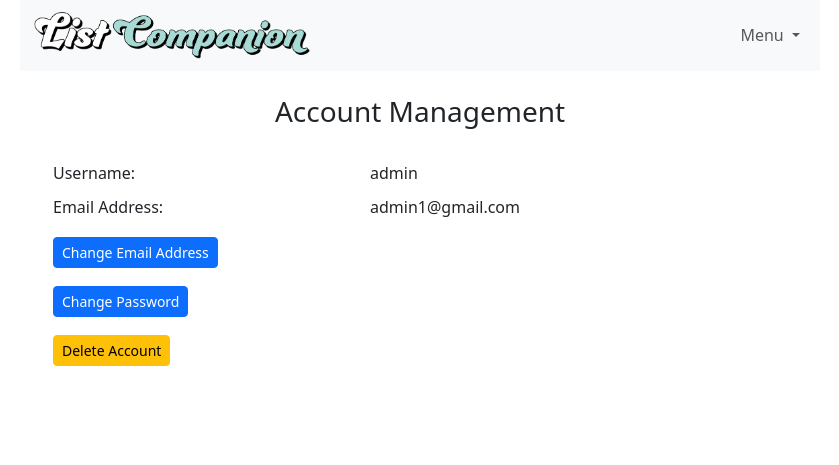
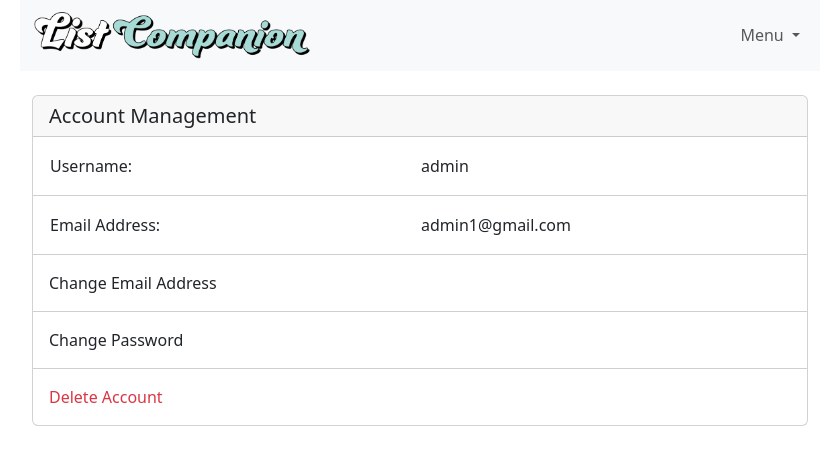
Before and after one commit to house3119/list_companion, a Django app: page /account in a window 1280 px wide. Shown: the top 465 px of the page, without its empty margins (220-1059 px from the left). Run offline with Django 4.2, Linux system fonts and the light colour scheme; a user stored in the database is signed in; data comes from the database, SQL or seed files in the repository; both versions use the stored data as it was after the commit.

Commit message:
moar progres

```diff
--- a/list_companion/static/list_companion/styles.css
+++ b/list_companion/static/list_companion/styles.css
@@ -2,6 +2,27 @@
 body {
     max-width: 800px;
     margin: auto;
+}
+
+.account-card-1 {
+    border-bottom: 1px solid #CFCFCF;
+}
+
+.account-card-1:hover {
+    cursor: default!important;
+}
+
+.account-card-2 {
+    border-bottom: 1px solid #CFCFCF;
+}
+
+.account-card-2:hover {
+    background-color: ghostwhite;
+
+}
+
+#delete-account-card:hover {
+    background-color: ghostwhite;
 }
 
 ::-webkit-scrollbar {
@@ -23,10 +44,8 @@ body {
 }
 
 .custom-list-card-2 {
-
     margin-bottom: -1px;
     border-radius: 0;
-
 }
 
 .last-item-card {
@@ -93,8 +112,9 @@ body {
 }
 
 .list-item-done-checkbox:checked {
-    background-color: forestgreen;
+    background-color: #97D2CA;
     border-color: forestgreen;
+
     /* color: black; */
 }
 
@@ -110,12 +130,10 @@ body {
     background-color: bisque;
 }
 
-table {
-    width: 100%;
-    border-collapse: separate;
-    border-spacing: 0.5rem;
+.border-bottom-grey {
+    border-bottom: 1px solid #CFCFCF;
 }
 
-tr {
-    border-bottom: 1px solid #EEEEEE;
+.brand-img:hover {
+    cursor: pointer;
 }
--- a/list_companion/templates/list_companion/account.html
+++ b/list_companion/templates/list_companion/account.html
@@ -8,8 +8,52 @@
 
 {% block body %}
 
-    <body>
-        <div class="container">
+    <div id="account-main-div" class="container">
+        <div class="card">
+            <h5 class="card-header">
+                Account Management
+            </h5>
+            <div class="card-body account-card-1">
+                <table style="width: 100%">
+                    <tbody>
+                        <tr>
+                            <td style="width: 50%">
+                                Username:
+                            </td>
+                            <td>
+                                {{ account.username }}
+                            </td>
+                        </tr>
+                    </tbody>
+                </table>
+            </div>
+            <div class="card-body account-card-1">
+                <table style="width: 100%">
+                    <tbody>
+                        <tr>
+                            <td style="width: 50%">
+                                Email Address:
+                            </td>
+                            <td>
+                                {{ account.email }}
+                            </td>
+                        </tr>
+                    </tbody>
+                </table>
+            </div>
+            <div id="change-email-card" class="card-body account-card-2" style="border-bottom: 1px solid #CFCFCF;">
+                <text>Change Email Address</text>
+            </div>
+            <div id="change-password-card" class="card-body account-card-2" style="border-bottom: 1px solid #CFCFCF;">
+                <text>Change Password</text>
+            </div>
+            <div id="delete-account-card" class="card-body">
+                <text class="text-danger">Delete Account</text>
+            </div>
+        </div>
+    </div>
+
+    <!--<div class="container">
         <h3 id="account-title" style="text-align: center;">Account Management</h3>
         <div class="container mt-4">
             <table>
@@ -34,7 +78,7 @@
             </table>
         </div>
         <div class="container" id="account-buttons-div">
-                <!--<h6 style="text-align: center;">Logged in as <span class="text-success">{{ account }}</span></h6>-->
+            <h6 style="text-align: center;">Logged in as <span class="text-success">{{ account }}</span></h6>
             <table>
                 <tbody>
                     <tr>
@@ -55,13 +99,17 @@
                 </tbody>
             </table>
         </div>
+    </div>-->
+
+    <div id="message-div" class="container text-center my-3">
+        {% if message %}
+            <p class="text-success">{{ message }}</p>
+        {% elif error %}
+            <p class="text-danger">{{ error }}</p>
+        {% endif %}
     </div>
 
-        <div id="message-div">
-            {% if message %}
-                {{ message }}
-            {% endif %}
-        </div>
+
 
     <div class="container display-none" id="change-password-div">
         <h3>Change Password</h3>
@@ -93,13 +141,13 @@
             {% csrf_token %}
             {{ delete_account_form }}
             <div class="mt-2">
-                    <button type="submit" class="btn btn-warning" id="delete-account-submit-button">Delete</button>
+                <button type="submit" class="btn btn-danger" id="delete-account-submit-button">Delete</button>
                 <button class="btn btn-secondary" id="delete-account-cancel">Cancel</button>
             </div>
         </form>
     </div>
 
-    </body>
+
 
     <script src="{% static 'list_companion/account.js' %}"></script>
 
--- a/list_companion/templates/list_companion/main_template.html
+++ b/list_companion/templates/list_companion/main_template.html
@@ -24,7 +24,7 @@
                         </li>
                         <li>
                             <a class="navbar-brand" id="nav-title" href="{% url 'index' %}">
-                                <img src="{% static 'list_companion/list_companion_3.png' %}" class="align-top brand-img-mobile" alt="" id="nav-brand-img-mobile">
+                                <img src="{% static 'list_companion/list_companion_3.png' %}" class="align-top brand-img-mobile brand-img" alt="" id="nav-brand-img-mobile">
                             </a>
                         </li>
                     </ul>
@@ -56,7 +56,7 @@
                     <ul class="navbar-nav">
                         <li>
                             <a class="navbar-brand" href="{% url 'index' %}">
-                                <img src="{% static 'list_companion/list_companion_3.png' %}" class="d-inline-block align-top brand-img-desktop" alt="">
+                                <img src="{% static 'list_companion/list_companion_3.png' %}" class="d-inline-block align-top brand-img-desktop brand-img" alt="">
                             </a>
                         </li>
                     </ul>
--- a/list_companion/views.py
+++ b/list_companion/views.py
@@ -455,7 +455,7 @@ def change_password(request):
                         "change_password_form": change_password_form,
                         "change_email_form": change_email_form,
                         "delete_account_form": delete_account_form,
-                        "message": "Wrong Password"
+                        "error": "Wrong Password"
                 })
         except:
             return render(request, "list_companion/account.html", {
@@ -463,7 +463,7 @@ def change_password(request):
                         "change_password_form": change_password_form,
                         "change_email_form": change_email_form,
                         "delete_account_form": delete_account_form,
-                        "message": "Unexpected Error"
+                        "error": "Unexpected Error"
             })
     else:
         return HttpResponseRedirect(reverse("account"))
@@ -494,7 +494,7 @@ def change_email(request):
                     "change_password_form": change_password_form,
                     "change_email_form": change_email_form,
                     "delete_account_form": delete_account_form,
-                    "message": "Wrong Password"
+                    "error": "Wrong Password"
                 })
         except:
             return render(request, "list_companion/account.html", {
@@ -502,7 +502,7 @@ def change_email(request):
                 "change_password_form": change_password_form,
                 "change_email_form": change_email_form,
                 "delete_account_form": delete_account_form,
-                "message": "Unexpected Error"
+                "error": "Unexpected Error"
             })
 
     else:
@@ -523,7 +523,7 @@ def delete_account(request):
                     "change_password_form": change_password_form,
                     "change_email_form": change_email_form,
                     "delete_account_form": delete_account_form,
-                    "message": "Wrong Password"
+                    "error": "Wrong Password"
                 })
         except:
             return render(request, "list_companion/account.html", {
@@ -531,7 +531,7 @@ def delete_account(request):
                     "change_password_form": change_password_form,
                     "change_email_form": change_email_form,
                     "delete_account_form": delete_account_form,
-                    "message": "Unexpected Error"
+                    "error": "Unexpected Error"
                 })
     else:
         return JsonResponse({"Message": "Forbidden"},status=403)
```
Also changed, not shown: list_companion/static/list_companion/account.js (+9 -23 lines), list_companion/static/list_companion/script.js (+44 -3 lines), list_companion/templates/list_companion/index.html (+2 -8 lines), db.sqlite3. Lines whose indentation alone changed are shown as unchanged.
